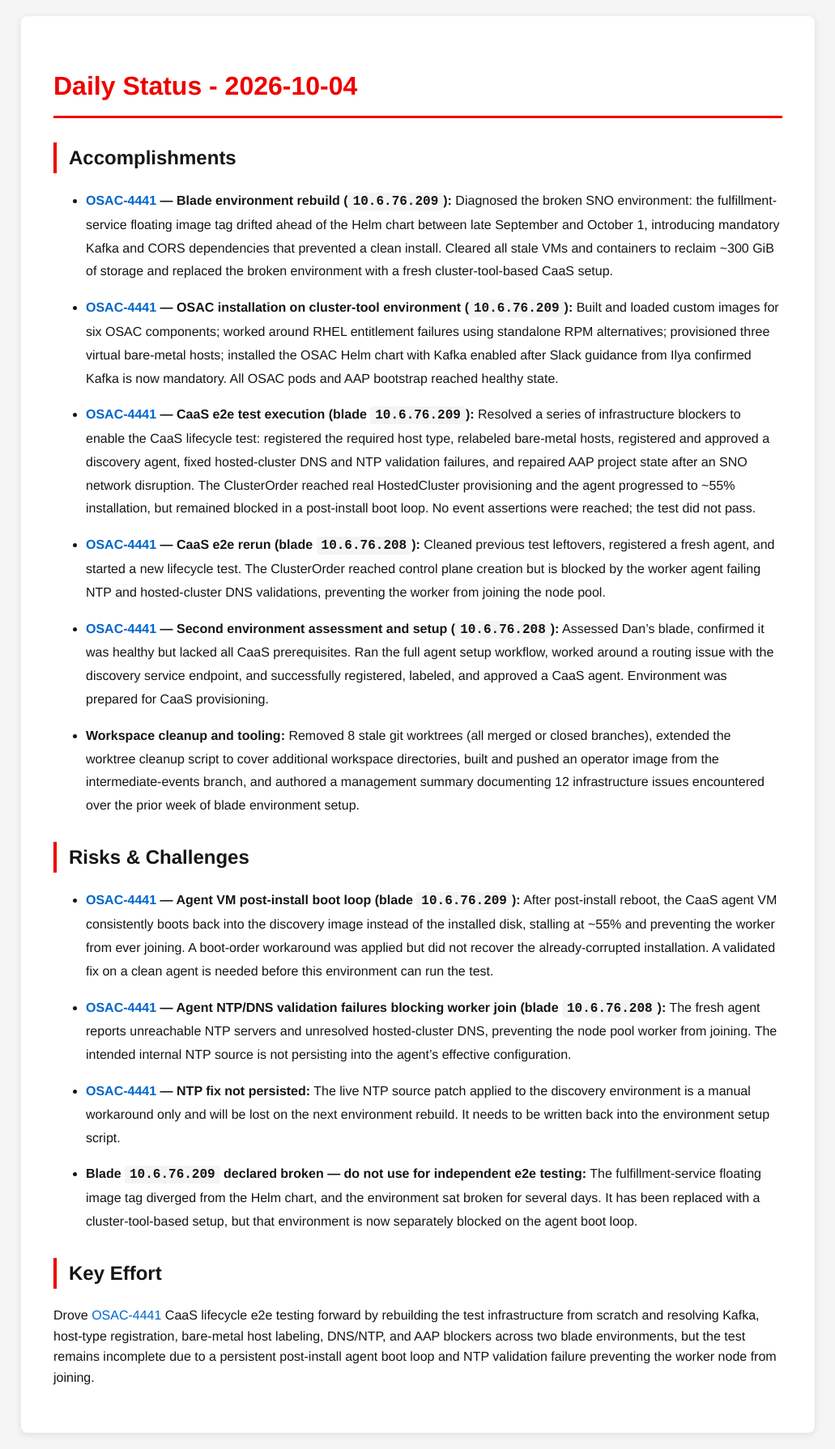
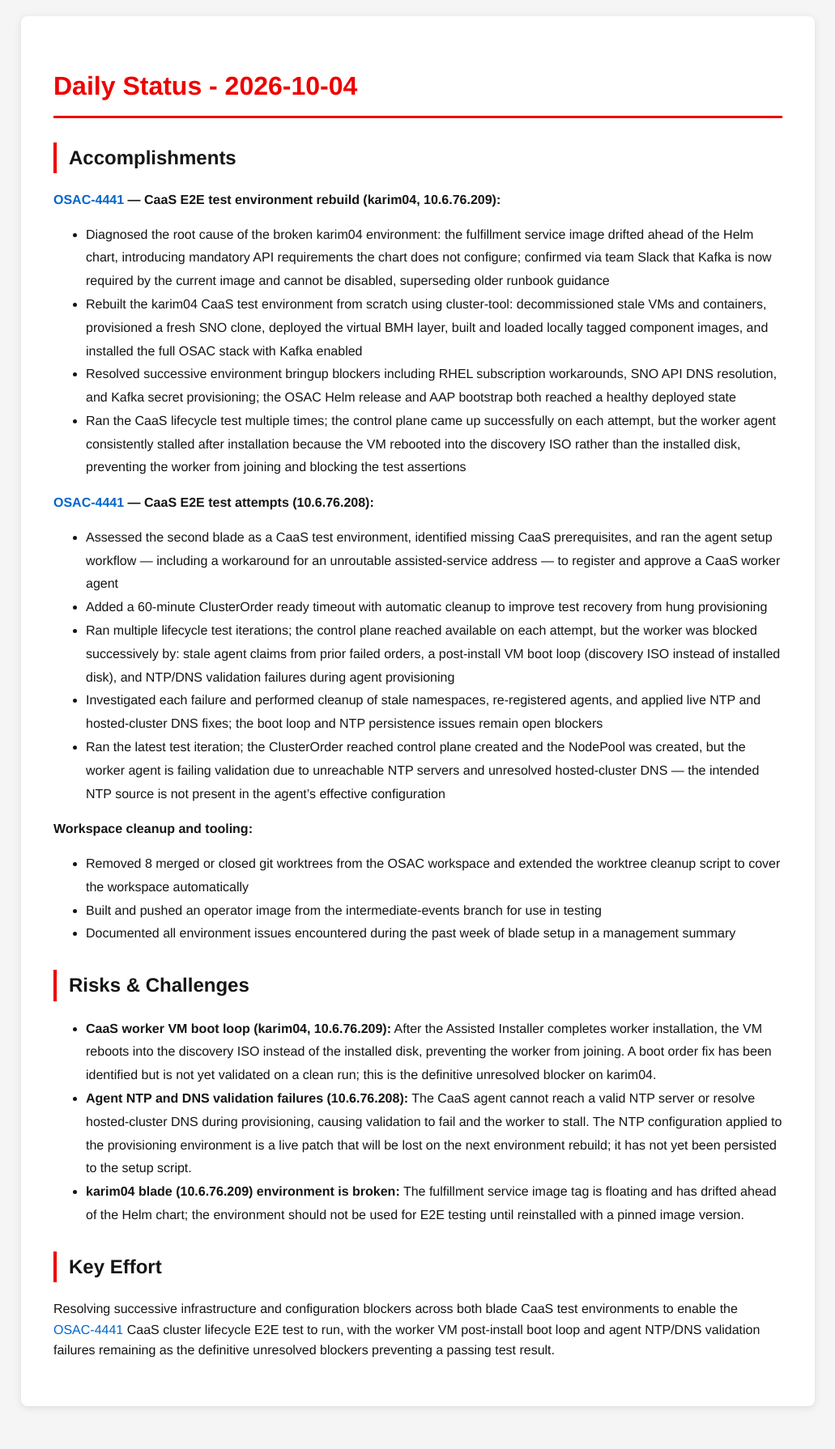
Before and after one commit to tzvatot/daily-status, a Jekyll site: the page built from 2026-10-04.md, in a window 1280 px wide. Shown: the whole page at 81% size, without its empty margins (124-1155 px from the left). Built offline with Jekyll 4.4.1, drawn with Linux system fonts in a browser that asks for light colours; after the commit the page ends 1757 px from its top, so only the background shows below that.

Commit message:
Daily status update - 2026-10-04

```diff
--- a/2026-10-04.md
+++ b/2026-10-04.md
@@ -8,28 +8,30 @@
 
 ## Accomplishments
 
-- **[OSAC-4441](https://redhat.atlassian.net/browse/OSAC-4441) — Blade environment rebuild (`10.6.76.209`):** Diagnosed the broken SNO environment: the fulfillment-service floating image tag drifted ahead of the Helm chart between late September and October 1, introducing mandatory Kafka and CORS dependencies that prevented a clean install. Cleared all stale VMs and containers to reclaim ~300 GiB of storage and replaced the broken environment with a fresh cluster-tool-based CaaS setup.
+**[OSAC-4441](https://redhat.atlassian.net/browse/OSAC-4441) — CaaS E2E test environment rebuild (karim04, 10.6.76.209):**
+- Diagnosed the root cause of the broken karim04 environment: the fulfillment service image drifted ahead of the Helm chart, introducing mandatory API requirements the chart does not configure; confirmed via team Slack that Kafka is now required by the current image and cannot be disabled, superseding older runbook guidance
+- Rebuilt the karim04 CaaS test environment from scratch using cluster-tool: decommissioned stale VMs and containers, provisioned a fresh SNO clone, deployed the virtual BMH layer, built and loaded locally tagged component images, and installed the full OSAC stack with Kafka enabled
+- Resolved successive environment bringup blockers including RHEL subscription workarounds, SNO API DNS resolution, and Kafka secret provisioning; the OSAC Helm release and AAP bootstrap both reached a healthy deployed state
+- Ran the CaaS lifecycle test multiple times; the control plane came up successfully on each attempt, but the worker agent consistently stalled after installation because the VM rebooted into the discovery ISO rather than the installed disk, preventing the worker from joining and blocking the test assertions
 
-- **[OSAC-4441](https://redhat.atlassian.net/browse/OSAC-4441) — OSAC installation on cluster-tool environment (`10.6.76.209`):** Built and loaded custom images for six OSAC components; worked around RHEL entitlement failures using standalone RPM alternatives; provisioned three virtual bare-metal hosts; installed the OSAC Helm chart with Kafka enabled after Slack guidance from Ilya confirmed Kafka is now mandatory. All OSAC pods and AAP bootstrap reached healthy state.
+**[OSAC-4441](https://redhat.atlassian.net/browse/OSAC-4441) — CaaS E2E test attempts (10.6.76.208):**
+- Assessed the second blade as a CaaS test environment, identified missing CaaS prerequisites, and ran the agent setup workflow — including a workaround for an unroutable assisted-service address — to register and approve a CaaS worker agent
+- Added a 60-minute ClusterOrder ready timeout with automatic cleanup to improve test recovery from hung provisioning
+- Ran multiple lifecycle test iterations; the control plane reached available on each attempt, but the worker was blocked successively by: stale agent claims from prior failed orders, a post-install VM boot loop (discovery ISO instead of installed disk), and NTP/DNS validation failures during agent provisioning
+- Investigated each failure and performed cleanup of stale namespaces, re-registered agents, and applied live NTP and hosted-cluster DNS fixes; the boot loop and NTP persistence issues remain open blockers
+- Ran the latest test iteration; the ClusterOrder reached control plane created and the NodePool was created, but the worker agent is failing validation due to unreachable NTP servers and unresolved hosted-cluster DNS — the intended NTP source is not present in the agent's effective configuration
 
-- **[OSAC-4441](https://redhat.atlassian.net/browse/OSAC-4441) — CaaS e2e test execution (blade `10.6.76.209`):** Resolved a series of infrastructure blockers to enable the CaaS lifecycle test: registered the required host type, relabeled bare-metal hosts, registered and approved a discovery agent, fixed hosted-cluster DNS and NTP validation failures, and repaired AAP project state after an SNO network disruption. The ClusterOrder reached real HostedCluster provisioning and the agent progressed to ~55% installation, but remained blocked in a post-install boot loop. No event assertions were reached; the test did not pass.
-
-- **[OSAC-4441](https://redhat.atlassian.net/browse/OSAC-4441) — CaaS e2e rerun (blade `10.6.76.208`):** Cleaned previous test leftovers, registered a fresh agent, and started a new lifecycle test. The ClusterOrder reached control plane creation but is blocked by the worker agent failing NTP and hosted-cluster DNS validations, preventing the worker from joining the node pool.
-
-- **[OSAC-4441](https://redhat.atlassian.net/browse/OSAC-4441) — Second environment assessment and setup (`10.6.76.208`):** Assessed Dan's blade, confirmed it was healthy but lacked all CaaS prerequisites. Ran the full agent setup workflow, worked around a routing issue with the discovery service endpoint, and successfully registered, labeled, and approved a CaaS agent. Environment was prepared for CaaS provisioning.
-
-- **Workspace cleanup and tooling:** Removed 8 stale git worktrees (all merged or closed branches), extended the worktree cleanup script to cover additional workspace directories, built and pushed an operator image from the intermediate-events branch, and authored a management summary documenting 12 infrastructure issues encountered over the prior week of blade environment setup.
+**Workspace cleanup and tooling:**
+- Removed 8 merged or closed git worktrees from the OSAC workspace and extended the worktree cleanup script to cover the workspace automatically
+- Built and pushed an operator image from the intermediate-events branch for use in testing
+- Documented all environment issues encountered during the past week of blade setup in a management summary
 
 ## Risks & Challenges
 
-- **[OSAC-4441](https://redhat.atlassian.net/browse/OSAC-4441) — Agent VM post-install boot loop (blade `10.6.76.209`):** After post-install reboot, the CaaS agent VM consistently boots back into the discovery image instead of the installed disk, stalling at ~55% and preventing the worker from ever joining. A boot-order workaround was applied but did not recover the already-corrupted installation. A validated fix on a clean agent is needed before this environment can run the test.
-
-- **[OSAC-4441](https://redhat.atlassian.net/browse/OSAC-4441) — Agent NTP/DNS validation failures blocking worker join (blade `10.6.76.208`):** The fresh agent reports unreachable NTP servers and unresolved hosted-cluster DNS, preventing the node pool worker from joining. The intended internal NTP source is not persisting into the agent's effective configuration.
-
-- **[OSAC-4441](https://redhat.atlassian.net/browse/OSAC-4441) — NTP fix not persisted:** The live NTP source patch applied to the discovery environment is a manual workaround only and will be lost on the next environment rebuild. It needs to be written back into the environment setup script.
-
-- **Blade `10.6.76.209` declared broken — do not use for independent e2e testing:** The fulfillment-service floating image tag diverged from the Helm chart, and the environment sat broken for several days. It has been replaced with a cluster-tool-based setup, but that environment is now separately blocked on the agent boot loop.
+- **CaaS worker VM boot loop (karim04, 10.6.76.209):** After the Assisted Installer completes worker installation, the VM reboots into the discovery ISO instead of the installed disk, preventing the worker from joining. A boot order fix has been identified but is not yet validated on a clean run; this is the definitive unresolved blocker on karim04.
+- **Agent NTP and DNS validation failures (10.6.76.208):** The CaaS agent cannot reach a valid NTP server or resolve hosted-cluster DNS during provisioning, causing validation to fail and the worker to stall. The NTP configuration applied to the provisioning environment is a live patch that will be lost on the next environment rebuild; it has not yet been persisted to the setup script.
+- **karim04 blade (10.6.76.209) environment is broken:** The fulfillment service image tag is floating and has drifted ahead of the Helm chart; the environment should not be used for E2E testing until reinstalled with a pinned image version.
 
 ## Key Effort
 
-Drove [OSAC-4441](https://redhat.atlassian.net/browse/OSAC-4441) CaaS lifecycle e2e testing forward by rebuilding the test infrastructure from scratch and resolving Kafka, host-type registration, bare-metal host labeling, DNS/NTP, and AAP blockers across two blade environments, but the test remains incomplete due to a persistent post-install agent boot loop and NTP validation failure preventing the worker node from joining.
+Resolving successive infrastructure and configuration blockers across both blade CaaS test environments to enable the [OSAC-4441](https://redhat.atlassian.net/browse/OSAC-4441) CaaS cluster lifecycle E2E test to run, with the worker VM post-install boot loop and agent NTP/DNS validation failures remaining as the definitive unresolved blockers preventing a passing test result.
```
